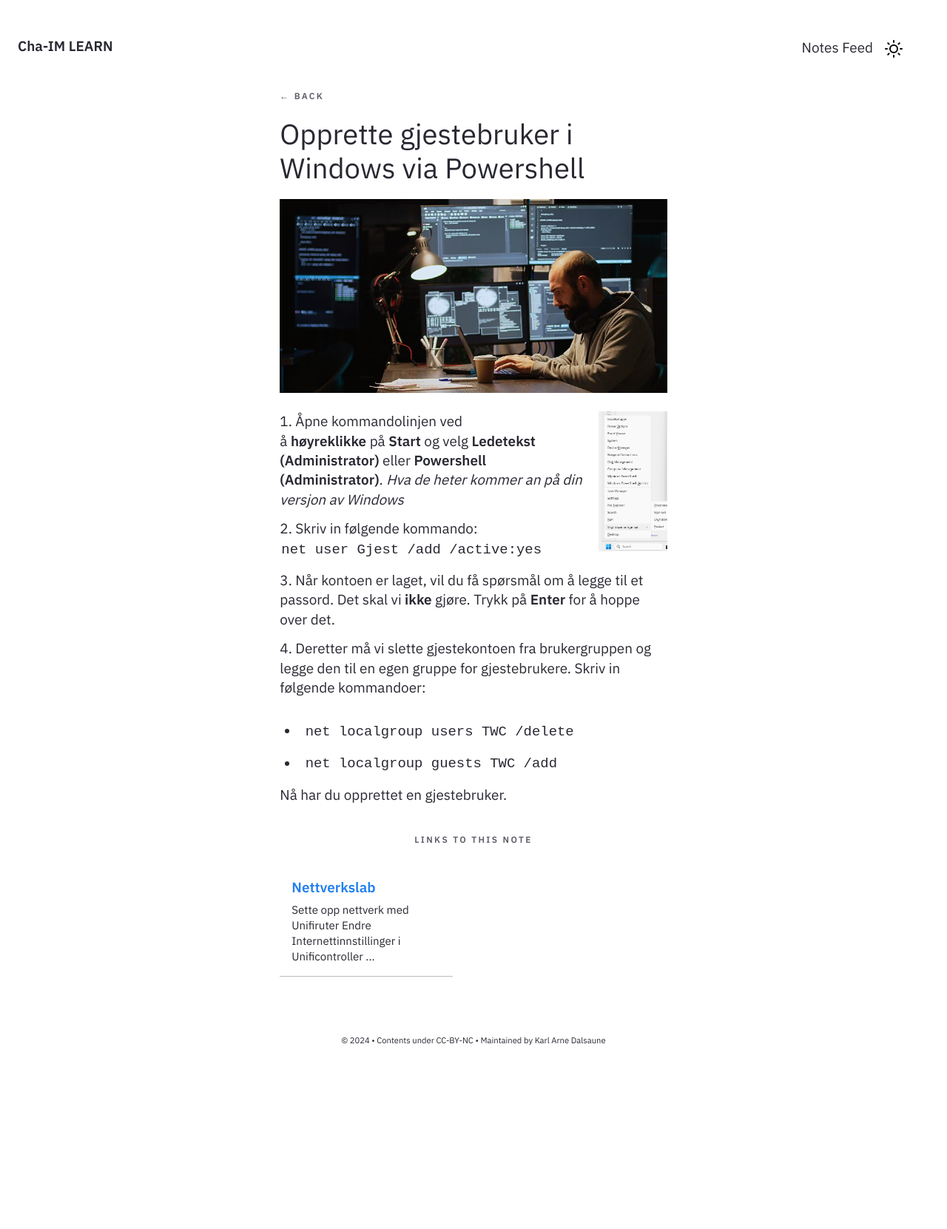
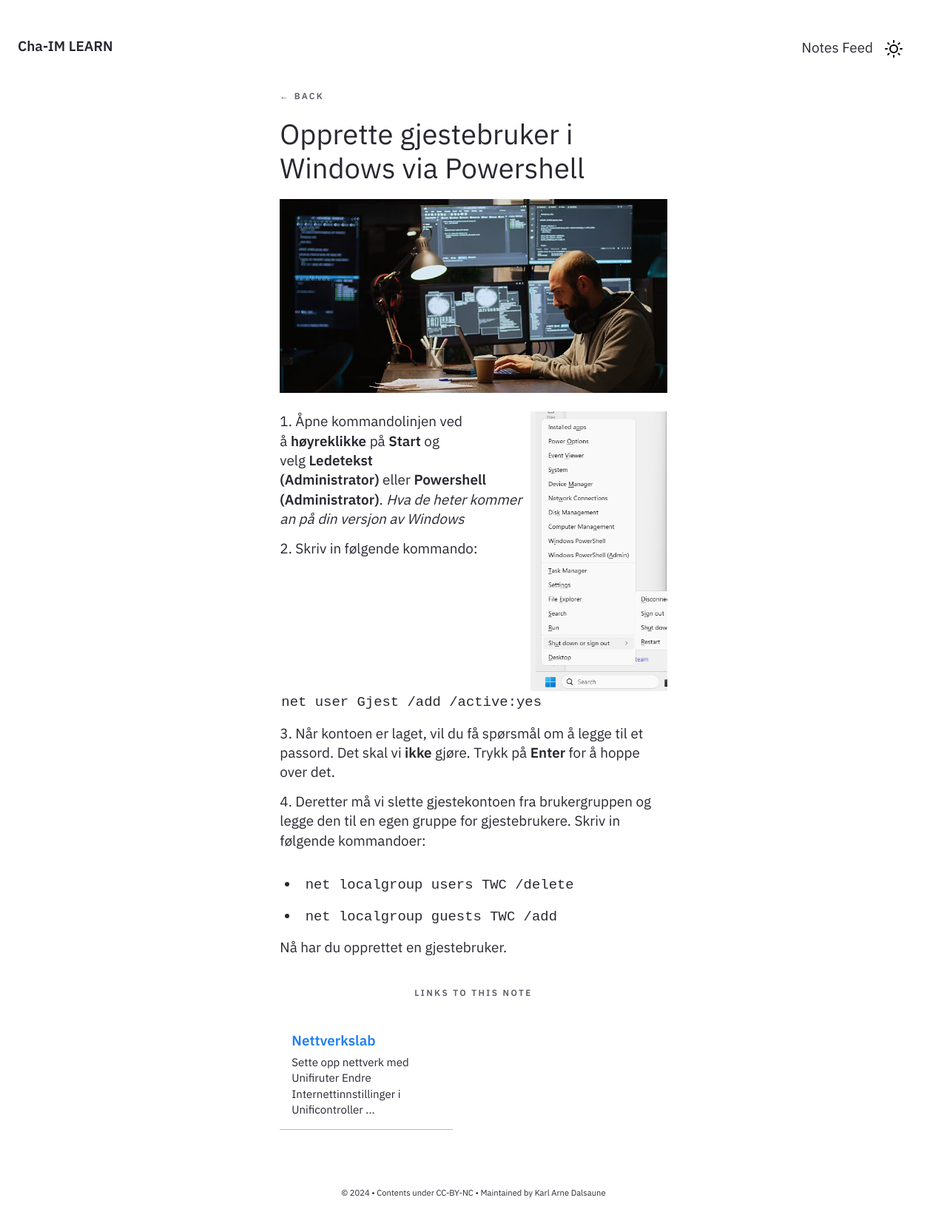
Before and after one commit to Cha-IM/cha-im.github.io, a Jekyll site: the page built from _notes/Public/Teknologiforståelse/Nettverkslab/Opprette gjestebruker i Windows via Powershell.md, in a window 1280 px wide. Shown: the whole page at 74% size. Built offline with Jekyll 4.4.1, drawn with Linux system fonts in a browser that asks for light colours; before the commit the page ends 1454 px from its top, so only the background shows below that.

Commit message:
Karls-MacBook-Pro-236.local 2024-11-14:12:54:3

```diff
--- a/_notes/Public/Teknologiforståelse/Nettverkslab/Opprette gjestebruker i Windows via Powershell.md
+++ b/_notes/Public/Teknologiforståelse/Nettverkslab/Opprette gjestebruker i Windows via Powershell.md
@@ -4,7 +4,7 @@ feed: show
 date: 14-11-2024
 ---
 ![](/assets/img/PowerShellScripting.jpg)
-1. <img src="/assets/img/rightclickstartmenu.png" style="float:right;height:10em">Åpne kommandolinjen ved å **høyreklikke** på **Start** og velg **Ledetekst (Administrator)** eller **Powershell (Administrator)**. _Hva de heter kommer an på din versjon av Windows_
+1. <img src="/assets/img/rightclickstartmenu.png" style="float:right;height:20em">Åpne kommandolinjen ved å **høyreklikke** på **Start** og velg **Ledetekst (Administrator)** eller **Powershell (Administrator)**. _Hva de heter kommer an på din versjon av Windows_
 2. Skriv in følgende kommando: `net user Gjest /add /active:yes`
 3. Når kontoen er laget, vil du få spørsmål om å legge til et passord. Det skal vi **ikke** gjøre. Trykk på **Enter** for å hoppe over det.
 4. Deretter må vi slette gjestekontoen fra brukergruppen og legge den til en egen gruppe for gjestebrukere. Skriv in følgende kommandoer:
```
